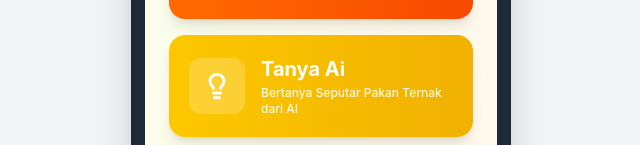
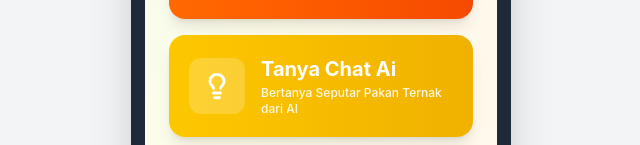
Before and after one commit to faruk-droid/nutriscan, a React (Vite) app: page / in a window 1280 px wide. Shown: the part 538-683 px from the top of the page, without its empty margins (319-959 px from the left). Built offline with nearby package versions, Linux system fonts and the light colour scheme.

Commit message:
Rename 'Tanya Ai' to 'Tanya Chat Ai'

```diff
--- a/src/app/pages/Home.tsx
+++ b/src/app/pages/Home.tsx
@@ -20,7 +20,7 @@ export default function Home() {
       path: '/database',
     },
     {
-      title: 'Tanya Ai',
+      title: 'Tanya Chat Ai',
       subtitle: 'Bertanya Seputar Pakan Ternak dari AI',
       icon: Lightbulb,
       color: 'from-yellow-400 to-yellow-500',
```
